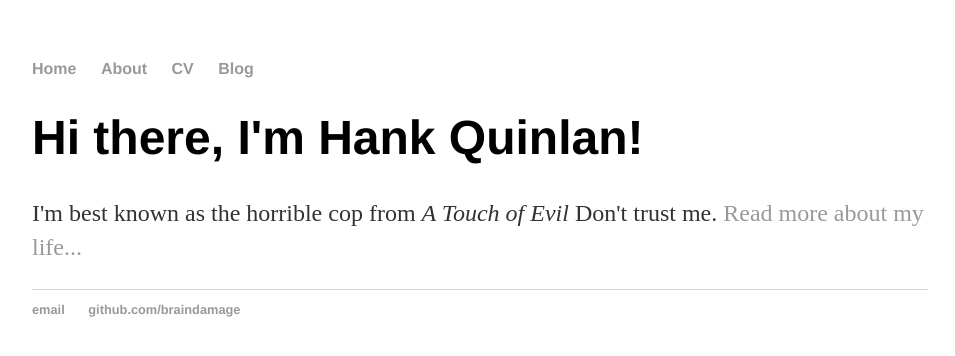
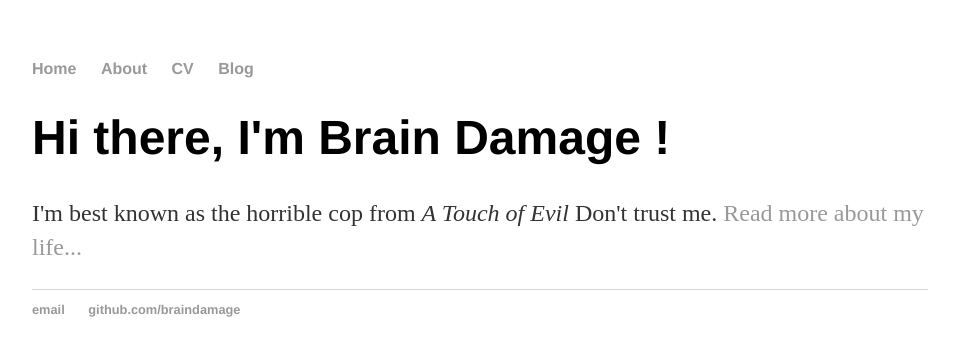
Before and after one commit to pdgaaa/pdgaaa.github.io, a Jekyll site: the page built from index.html, in a window 1280 px wide. Shown: the top 356 px of the page, without its empty margins (160-1115 px from the left). Built offline with Jekyll 4.4.1, drawn with Linux system fonts in a browser that asks for light colours.

Commit message:
Update index.html
convert to Jekyll

```diff
--- a/index.html
+++ b/index.html
@@ -1,30 +1,8 @@
-<!DOCTYPE html>
-<html>
-	<head>
-		<title>Linux et autres</title>
-		<!-- link to main stylesheet -->
-		<link rel="stylesheet" type="text/css" href="/css/main.css">
-	</head>
-	<body>
-		<nav>
-    		<ul>
-        		<li><a href="/">Home</a></li>
-	        	<li><a href="/about">About</a></li>
-        		<li><a href="/cv">CV</a></li>
-        		<li><a href="/blog">Blog</a></li>
-    		</ul>
-		</nav>
-		<div class="container">
-    		<div class="blurb">
-        		<h1>Hi there, I'm Hank Quinlan!</h1>
-				<p>I'm best known as the horrible cop from <em>A Touch of Evil</em> Don't trust me. <a href="/about">Read more about my life...</a></p>
-    		</div><!-- /.blurb -->
-		</div><!-- /.container -->
-		<footer>
-    		<ul>
-        		<li><a href="mailto:braindamage@sigma5.fr">email</a></li>
-        		<li><a href="https://github.com/braindamage">github.com/braindamage</a></li>
-			</ul>
-		</footer>
-	</body>
-</html>
+---
+layout: default
+title: Linux et autres
+---
+<div class="blurb">
+	<h1>Hi there, I'm Brain Damage !</h1>
+	<p>I'm best known as the horrible cop from <em>A Touch of Evil</em> Don't trust me. <a href="/about">Read more about my life...</a></p>
+</div><!-- /.blurb -->
```
